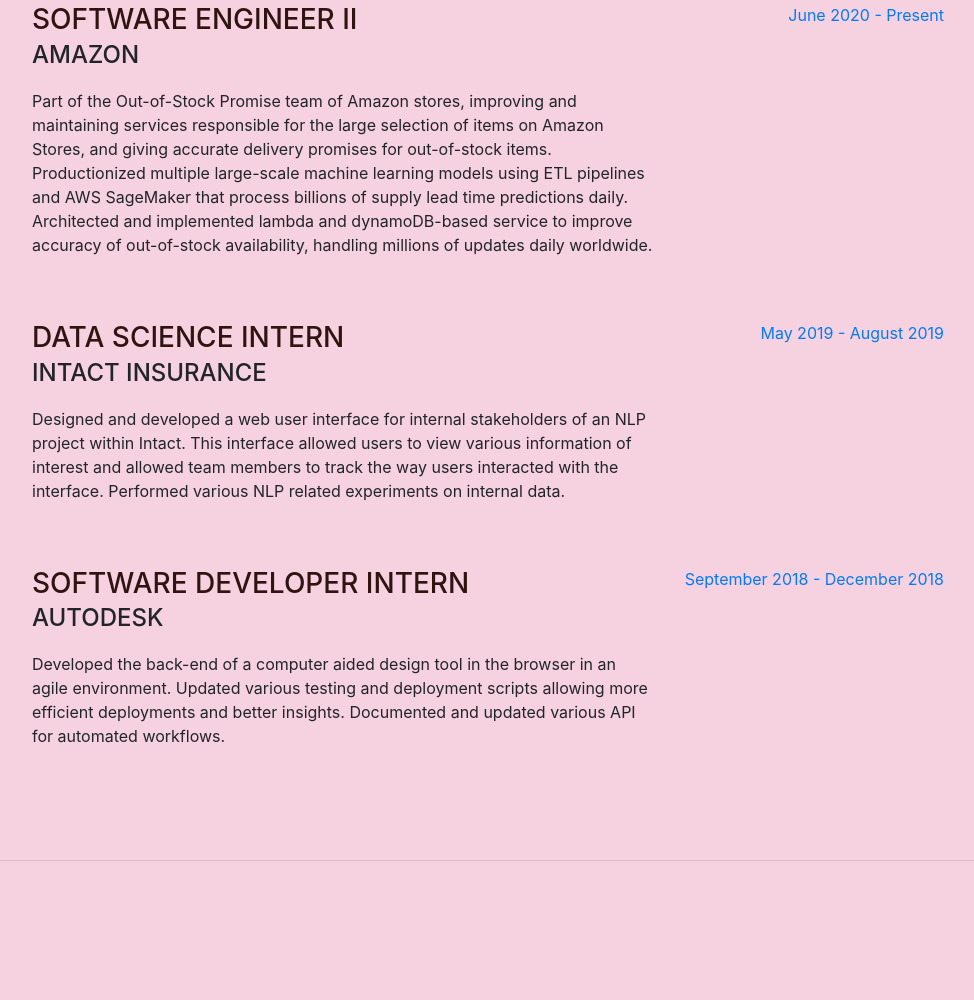
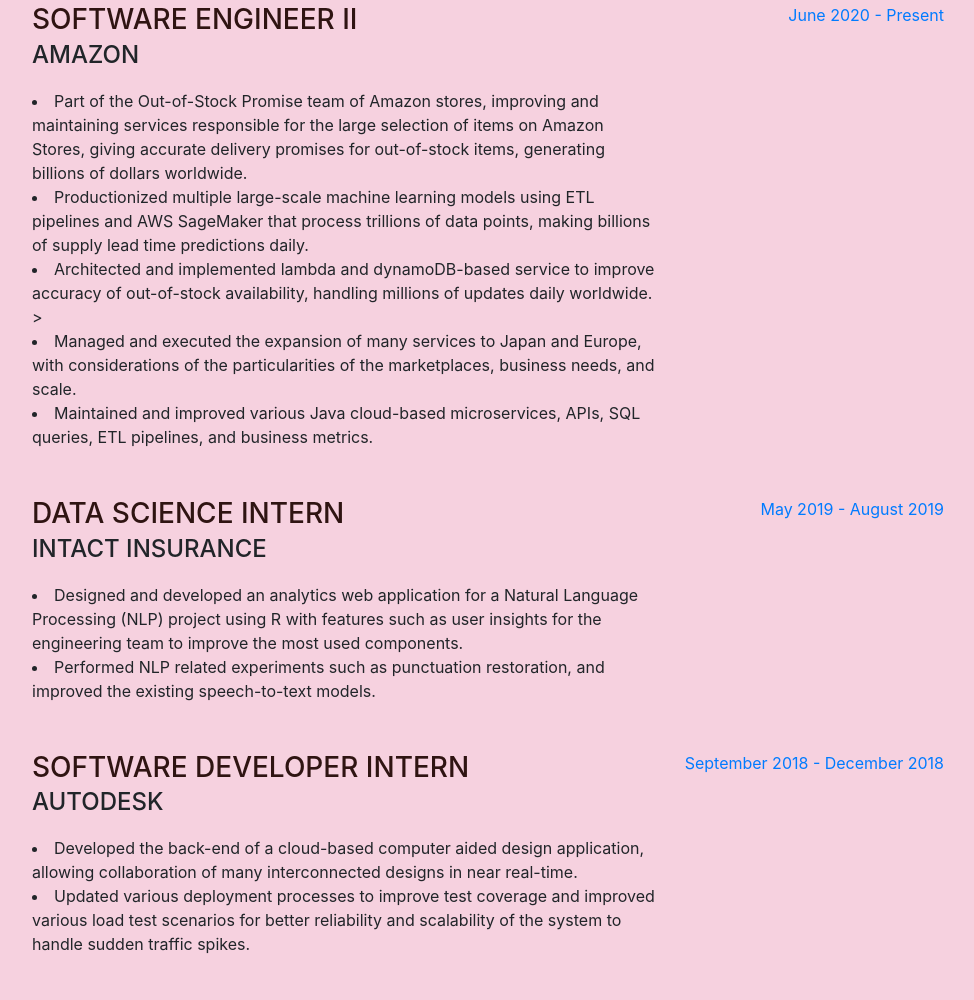
Before and after one commit to LiTigre/LiTigre.github.io, a website with bundled scripts: page index.html in a window 1280 px wide. Shown: the part 932-1932 px from the top of the page, without its empty margins (288-1262 px from the left). Built offline with nearby package versions, Linux system fonts and the light colour scheme; a web font is replaced by a local one.

Commit message:
reword work experiences

```diff
--- a/index.html
+++ b/index.html
@@ -72,7 +72,6 @@
           <a href="mailto:name@email.com">li.z@hotmail.ca</a>
         </div>
         <p class="lead mb-5">
-          Nice to meet you!<br>
           My name is Li.<br>
           I'm a cooking-enthusiast, a problem-solver, an enjoyer of building ikea furniture, and a software engineer.<br>
           I'm always curious about other people's projects, so please tell me about yourself and the cool things you're working on!
@@ -98,15 +97,27 @@
           <div class="resume-content">
             <h3 class="mb-0">Software Engineer II</h3>
             <div class="subheading mb-3">Amazon</div>
-            <p>
-              Part of the Out-of-Stock Promise team of Amazon stores, improving and maintaining
-              services responsible for the large selection of items on Amazon Stores, and giving accurate
-              delivery promises for out-of-stock items.<br>
+            <li>
+              Part of the Out-of-Stock Promise team of Amazon stores, improving and maintaining services
+              responsible for the large selection of items on Amazon Stores, giving accurate delivery
+              promises for out-of-stock items, generating billions of dollars worldwide.
+            </li>
+            <li>
               Productionized multiple large-scale machine learning models using ETL pipelines and AWS
-              SageMaker that process billions of supply lead time predictions daily.<br>
-              Architected and implemented lambda and dynamoDB-based service to improve accuracy of
-              out-of-stock availability, handling millions of updates daily worldwide.
-            </p>
+              SageMaker that process trillions of data points, making billions of supply lead time predictions daily.
+            </li>
+            <li>
+              Architected and implemented lambda and dynamoDB-based service to improve accuracy
+              of out-of-stock availability, handling millions of updates daily worldwide.
+            </li>>
+            <li>
+              Managed and executed the expansion of many services to Japan and Europe, with
+              considerations of the particularities of the marketplaces, business needs, and scale.
+            </li>
+            <li>
+              Maintained and improved various Java cloud-based microservices, APIs, SQL queries,
+              ETL pipelines, and business metrics.
+            </li>
           </div>
           <div class="resume-date text-md-right">
             <span class="text-primary">June 2020 - Present</span>
@@ -117,11 +128,15 @@
           <div class="resume-content">
             <h3 class="mb-0">Data Science Intern</h3>
             <div class="subheading mb-3">Intact Insurance</div>
-            <p>Designed and developed a web user interface for internal stakeholders of
-              an NLP project within Intact. This interface allowed users to view various
-              information of interest and allowed team members to track the way users
-              interacted with the interface. Performed various NLP related experiments
-              on internal data.</p>
+            <li>
+              Designed and developed an analytics web application for a Natural Language Processing
+              (NLP) project using R with features such as user insights for the engineering team to
+              improve the most used components.
+            </li>
+            <li>
+              Performed NLP related experiments such as punctuation restoration, and improved the
+              existing speech-to-text models.
+            </li>
           </div>
           <div class="resume-date text-md-right">
             <span class="text-primary">May 2019 - August 2019</span>
@@ -132,10 +147,15 @@
           <div class="resume-content">
             <h3 class="mb-0">Software Developer Intern</h3>
             <div class="subheading mb-3">Autodesk</div>
-            <p>Developed the back-end of a computer aided design tool in the browser in
-              an agile environment. Updated various testing and deployment scripts
-              allowing more efficient deployments and better insights. Documented and
-              updated various API for automated workflows.</p>
+            <li>
+              Developed the back-end of a cloud-based computer aided design application, allowing
+              collaboration of many interconnected designs in near real-time.
+            </li>
+            <li>
+              Updated various deployment processes to improve test coverage and improved various
+              load test scenarios for better reliability and scalability of the system to handle
+              sudden traffic spikes.
+            </li>
           </div>
           <div class="resume-date text-md-right">
             <span class="text-primary">September 2018 - December 2018</span>
@@ -226,8 +246,13 @@
             <h3 class="mb-0">McGill University</h3>
             <div class="subheading mb-3">Bachelor of Software Engineering</div>
             <p>GPA: 3.54/4.00</p>
-            <div>Technical Project Manager for <a href='https://www.mcgillai.com'>McGill Artificial Intelligence
-              Society</a> Student Club</div>
+            <li>Technical Project Manager for <a href='https://www.mcgillai.com'>McGill Artificial Intelligence
+              Society</a> Student Club, providing tech guidance to productionize students' machine learning
+              models and pre-trained model on the web using Flask.
+            </li>
+            <li>
+              Designed an introduction course to machine learning for first-year students and lead hands-on tutorials.
+            </li>
           </div>
           <div class="resume-date text-md-right">
             <span class="text-primary">August 2016 - April 2020</span>
```
